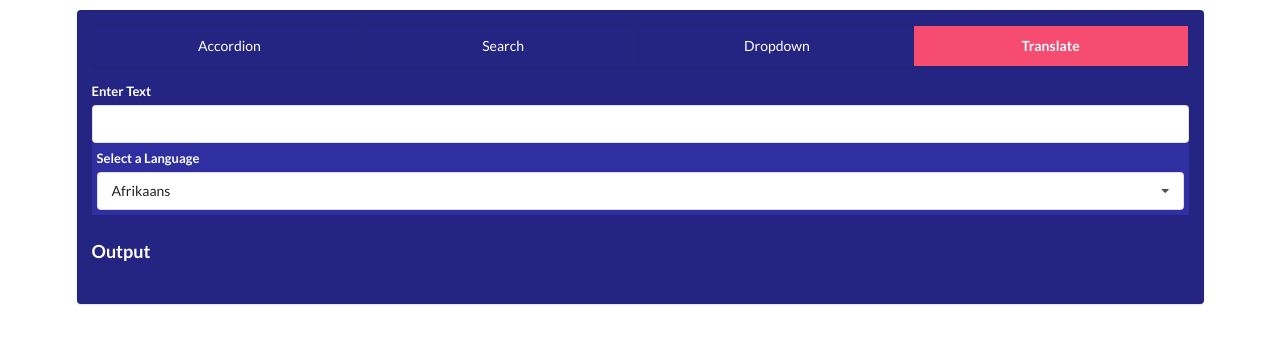
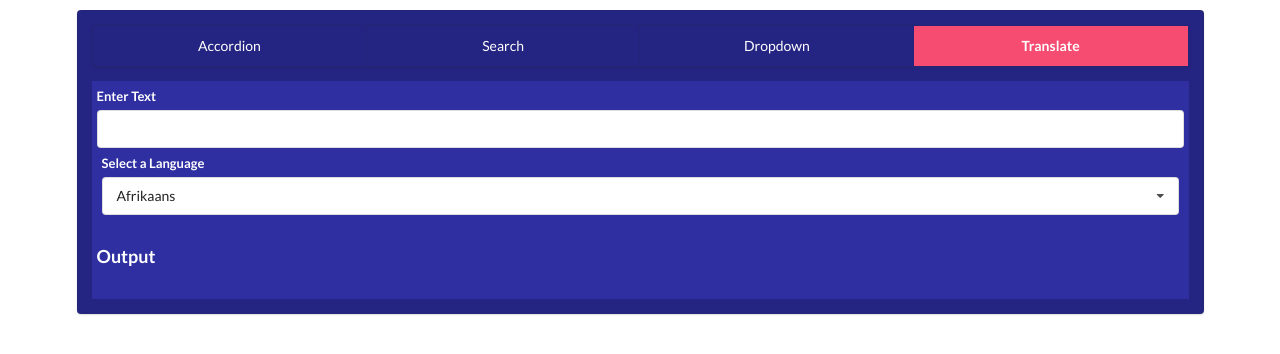
Before and after one commit to CrisGarciaM/widgets-app, a React (Create React App) app: page /translate in a window 1280 px wide. Shown: the top 354 px of the page. Built offline with nearby package versions, Linux system fonts and the light colour scheme.

Commit message:
Styles for Translate component

```diff
--- a/src/components/Translate.js
+++ b/src/components/Translate.js
@@ -1,6 +1,7 @@
 import React, { useState } from 'react';
 import Dropdown from './Dropdown';
 import Convert from './Convert';
+import '../styles/translate.css';
 
 const options = [
   {
@@ -22,7 +23,7 @@ const Translate = () => {
   const [text, setText] = useState('');
 
   return (
-    <div>
+    <div className="traslate-container">
       <div className="ui form">
         <div className="field">
           <label>Enter Text</label>
--- /dev/null
+++ b/src/styles/translate.css
@@ -0,0 +1,4 @@
+.traslate-container {
+  background-color: #2f2fa2 !important;
+  padding: 5px;
+}
```
